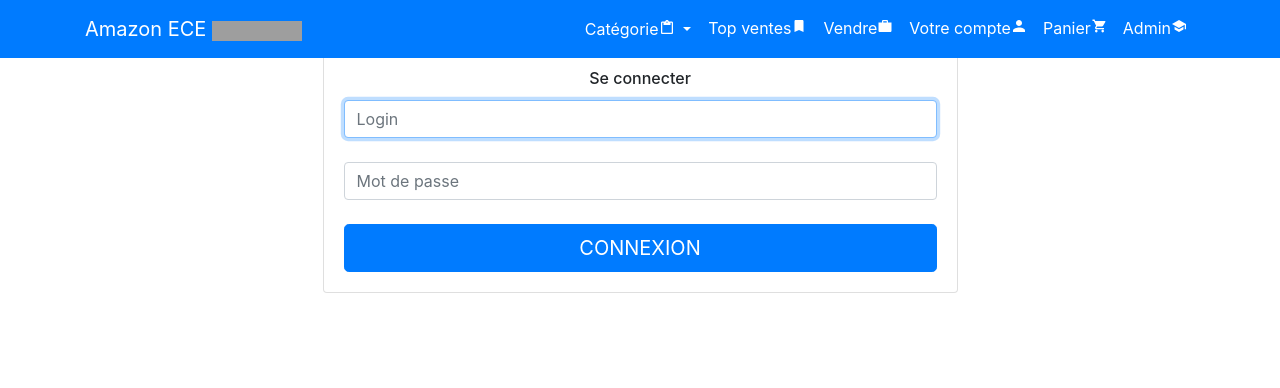
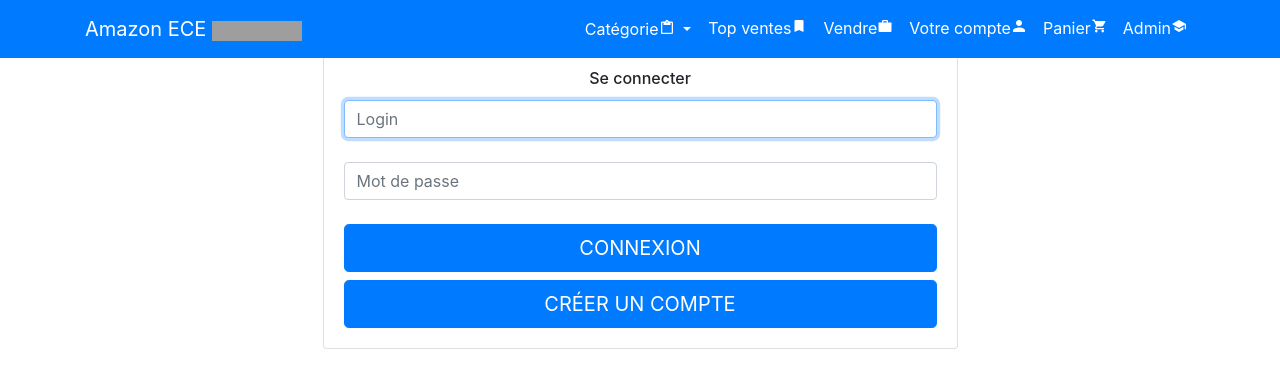
Before and after one commit to Notchev/Natation-, a PHP site: page /vendeur_login.php in a window 1280 px wide. Shown: the top 388 px of the page. Run offline with PHP 8.4, Linux system fonts and the light colour scheme; some libraries are stand-ins or nearby versions; grey boxes are pictures that could not be loaded.

Commit message:
bouton creer compte

```diff
--- a/Template/vendeur_login.php
+++ b/Template/vendeur_login.php
@@ -108,6 +108,9 @@
               </div>
               <button class="btn btn-lg btn-primary btn-block text-uppercase" type="submit">Connexion</button>
 
+               <button class="btn btn-lg btn-primary btn-block text-uppercase" type="submit">Créer un compte</button>
+
+
             </form>
           </div>
         </div>
```
